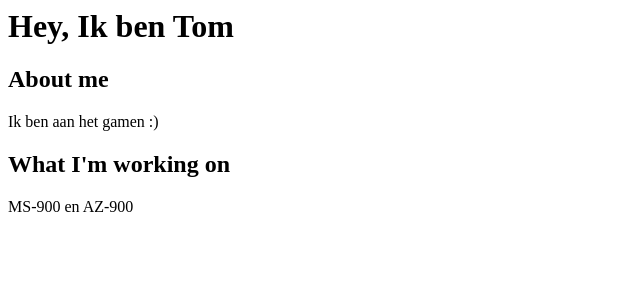
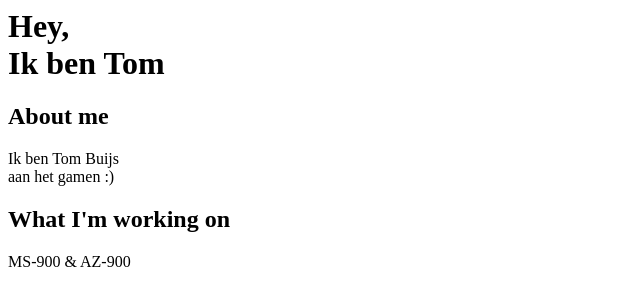
Before and after one commit to SpartaTom/Home, a plain HTML site: page index.html in a window 1280 px wide. Shown: the whole page, without its empty margins (0-640 px from the left). Drawn offline with Linux system fonts and the light colour scheme.

Commit message:
Update index.html

```diff
--- a/index.html
+++ b/index.html
@@ -4,17 +4,18 @@
 </head>
 <body>
     <h1>
-        Hey,
+        Hey,<br>
         Ik ben Tom
     </h1>
     <div>
         <h2>About me</h2>
         <p>
-            Ik ben aan het gamen :)
+            Ik ben Tom Buijs<br>
+            aan het gamen :)
         </p>
         <h2>What I'm working on</h2>
         <p>
-            MS-900 en AZ-900
+            MS-900 & AZ-900
         </p>
     </div>
 </body>
```
